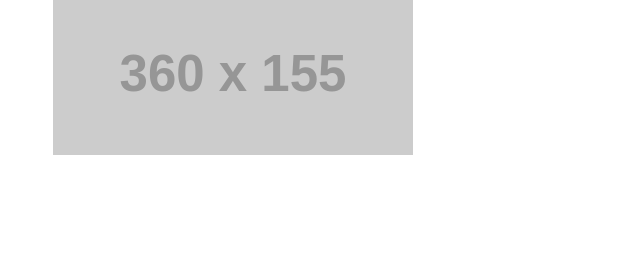
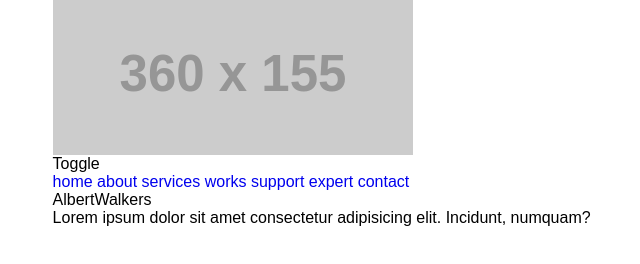
Before and after one commit to AniketShrirao/Walkers-HTML-CSS, a plain HTML site: page index.html in a window 1280 px wide. Shown: the whole page, without its empty margins (37-677 px from the left). Drawn offline with Linux system fonts and the light colour scheme; placeholder pictures from the web are drawn by us.

Commit message:
header completed

```diff
--- a/index.html
+++ b/index.html
@@ -25,7 +25,40 @@
               <img src="https://via.placeholder.com/360x155" alt="Arlo">
             </a>
           </h1>
-
+          <nav>
+            <div class="toggle">
+              <span>Toggle</span>
+            </div>
+            <ul>
+              <li>
+                <a href="#FIXME" title="Home">home</a>
+              </li>
+              <li>
+                <a href="#FIXME" title="About">about</a>
+              </li>
+              <li>
+                <a href="#FIXME" title="Services">services</a>
+              </li>
+              <li>
+                <a href="#FIXME" title="Works">works</a>
+              </li>
+              <li>
+                <a href="#FIXME" title="Support">support</a>
+              </li>
+              <li>
+                <a href="#FIXME" title="Expert">expert</a>
+              </li>
+              <li>
+                <a href="#FIXME" title="Contact">contact</a>
+              </li>
+            </ul>
+          </nav>
+        </div>
+        <div class="banner">
+            <h2>Albert<span>Walkers</span></h2>
+            <p>Lorem ipsum dolor sit amet consectetur adipisicing elit. Incidunt, numquam?</p>
+        </div>
+      </div>
     </header>
     <!--header section end-->
     <!--main section start-->
```
